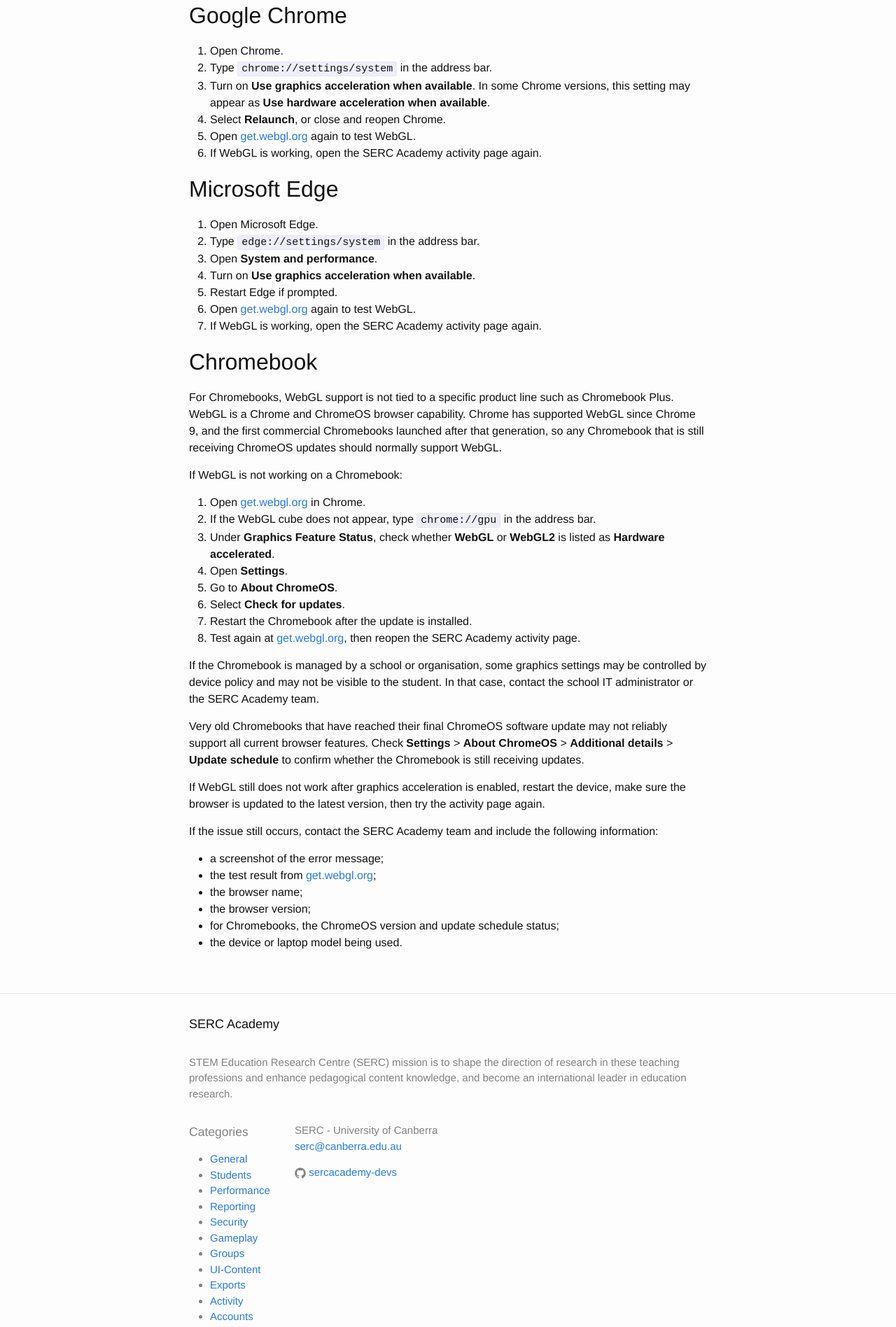
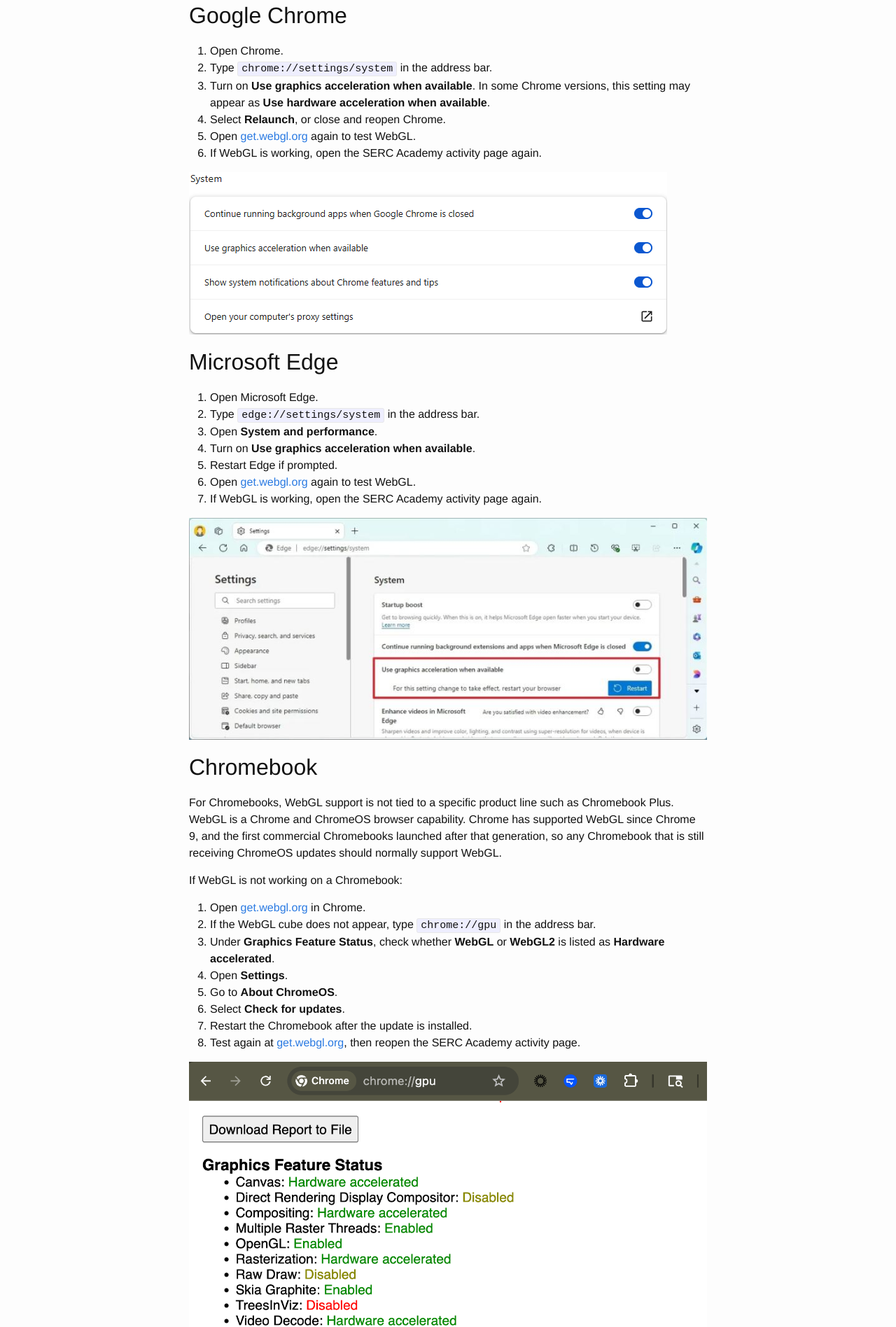
Before and after one commit to lrsoft-corp/sercacademy-devs, a Jekyll site: the page built from _posts/2026-06-03-troubleshooting-webgl-support.md, in a window 1280 px wide. Shown: the part 1024-2920 px from the top of the page at 70% size. Built offline with Jekyll 4.4.1, drawn with Linux system fonts in a browser that asks for light colours.

Commit message:
Add images to enhance WebGL troubleshooting guide

```diff
--- a/_posts/2026-06-03-troubleshooting-webgl-support.md
+++ b/_posts/2026-06-03-troubleshooting-webgl-support.md
@@ -26,6 +26,8 @@ If the page does not show the WebGL animation or displays an error message, cont
 5. Open [get.webgl.org](https://get.webgl.org/) again to test WebGL.
 6. If WebGL is working, open the SERC Academy activity page again.
 
+[![Chrome system settings showing graphics acceleration](/assets/images/posts/2026/06/webgl-troubleshooting/chrome-settings-system.png)](/assets/images/posts/2026/06/webgl-troubleshooting/chrome-settings-system.png)
+
 ## Microsoft Edge
 
 1. Open Microsoft Edge.
@@ -35,6 +37,8 @@ If the page does not show the WebGL animation or displays an error message, cont
 5. Restart Edge if prompted.
 6. Open [get.webgl.org](https://get.webgl.org/) again to test WebGL.
 7. If WebGL is working, open the SERC Academy activity page again.
+
+[![Microsoft Edge system settings showing graphics acceleration](/assets/images/posts/2026/06/webgl-troubleshooting/edge-settings-system.jpg)](/assets/images/posts/2026/06/webgl-troubleshooting/edge-settings-system.jpg)
 
 ## Chromebook
 
@@ -51,7 +55,11 @@ If WebGL is not working on a Chromebook:
 7. Restart the Chromebook after the update is installed.
 8. Test again at [get.webgl.org](https://get.webgl.org/), then reopen the SERC Academy activity page.
 
+[![chrome://gpu graphics feature status showing WebGL hardware accelerated](/assets/images/posts/2026/06/webgl-troubleshooting/chrome-gpu-webgl-status.png)](/assets/images/posts/2026/06/webgl-troubleshooting/chrome-gpu-webgl-status.png)
+
 If the Chromebook is managed by a school or organisation, some graphics settings may be controlled by device policy and may not be visible to the student. In that case, contact the school IT administrator or the SERC Academy team.
+
+[![Chrome menu showing Managed by your organization](/assets/images/posts/2026/06/webgl-troubleshooting/chrome-managed-by-organization.png)](/assets/images/posts/2026/06/webgl-troubleshooting/chrome-managed-by-organization.png)
 
 Very old Chromebooks that have reached their final ChromeOS software update may not reliably support all current browser features. Check **Settings** > **About ChromeOS** > **Additional details** > **Update schedule** to confirm whether the Chromebook is still receiving updates.
 
```
Also changed, not shown: assets/images/posts/2026/06/webgl-troubleshooting/chrome-gpu-webgl-status.png (added), assets/images/posts/2026/06/webgl-troubleshooting/chrome-managed-by-organization.png (added), assets/images/posts/2026/06/webgl-troubleshooting/chrome-settings-system.png (added), assets/images/posts/2026/06/webgl-troubleshooting/edge-settings-system.jpg (added), assets/images/posts/2026/06/webgl-troubleshooting/edge-settings-system.png (added), assets/images/posts/2026/06/webgl-troubleshooting/edge-settings-system.webp (added).
